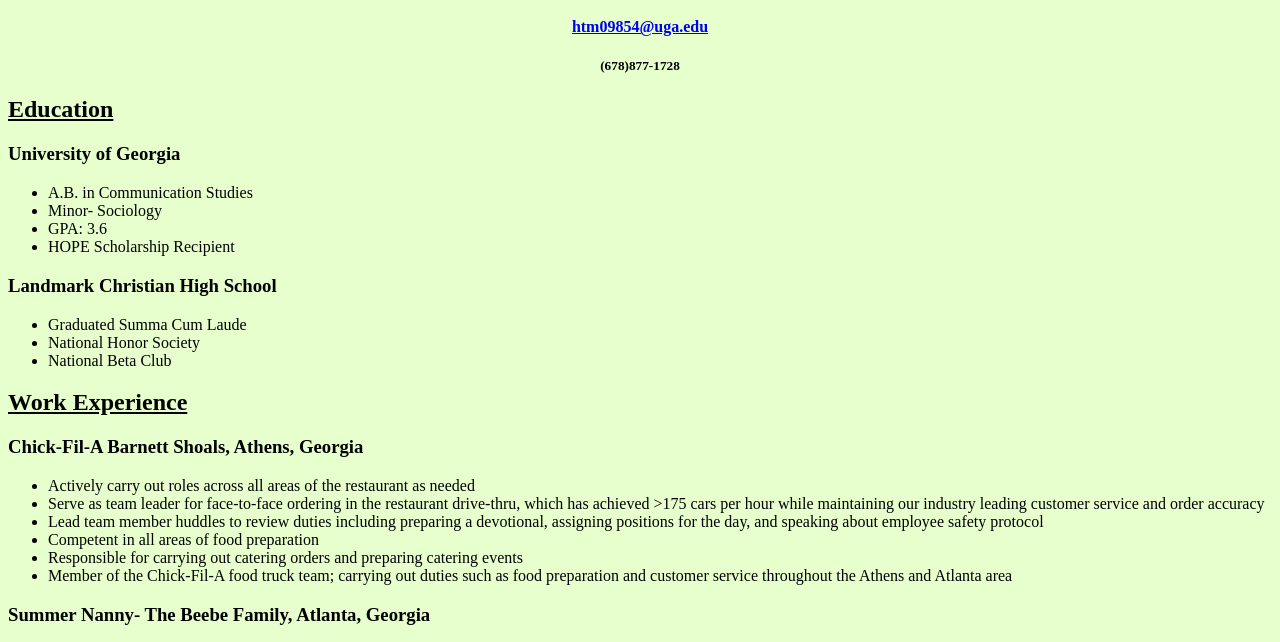
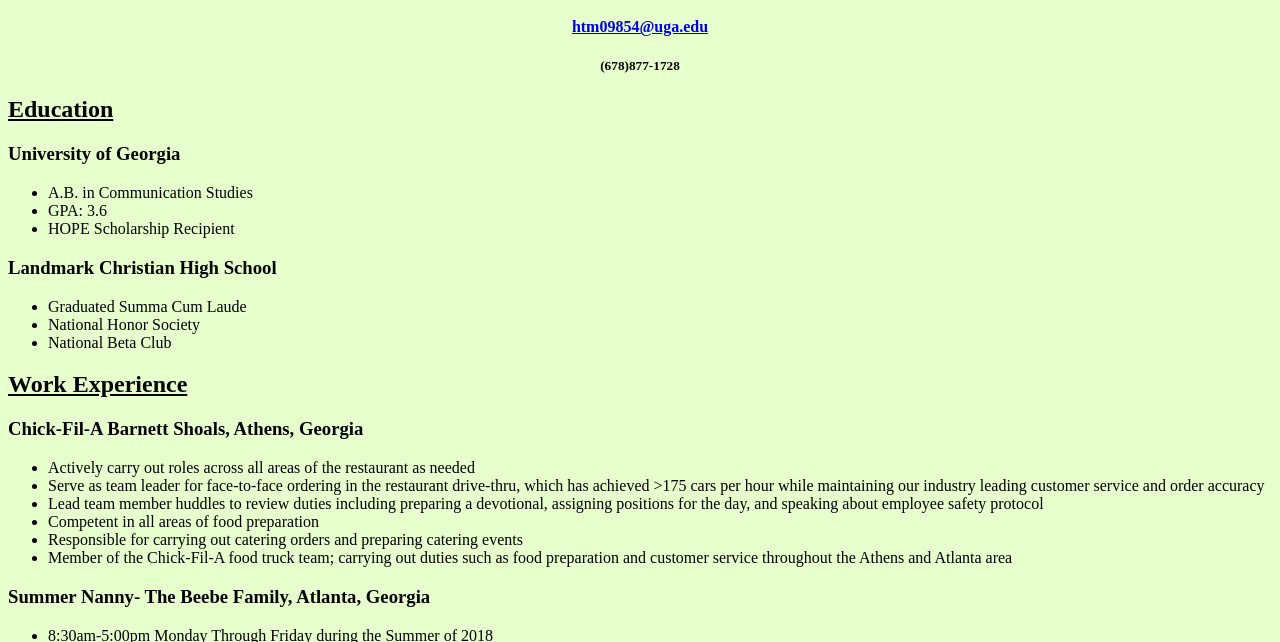
Before and after one commit to htm09854/hembreemonk, a plain HTML site: page index.html in a window 1280 px wide. Shown: the part 101-743 px from the top of the page. Drawn offline with Linux system fonts and the light colour scheme.

Commit message:
Update index.html

```diff
--- a/index.html
+++ b/index.html
@@ -22,7 +22,6 @@
 			<H3><b>University of Georgia</b></H3>
 				<UL>
 					<li>A.B. in Communication Studies</li>
-					<li>Minor- Sociology</li>
 					<li>GPA: 3.6</li>
 					<li>HOPE Scholarship Recipient</li>
 				</UL>
```
